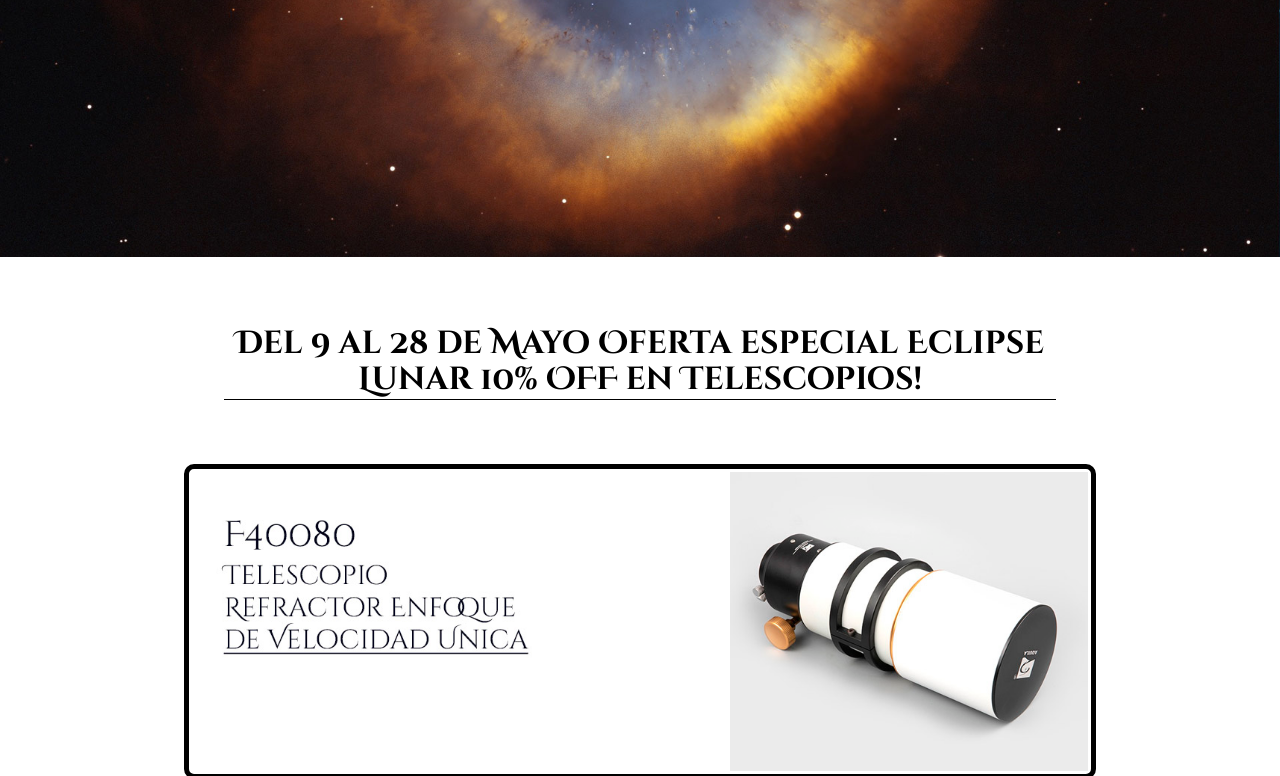
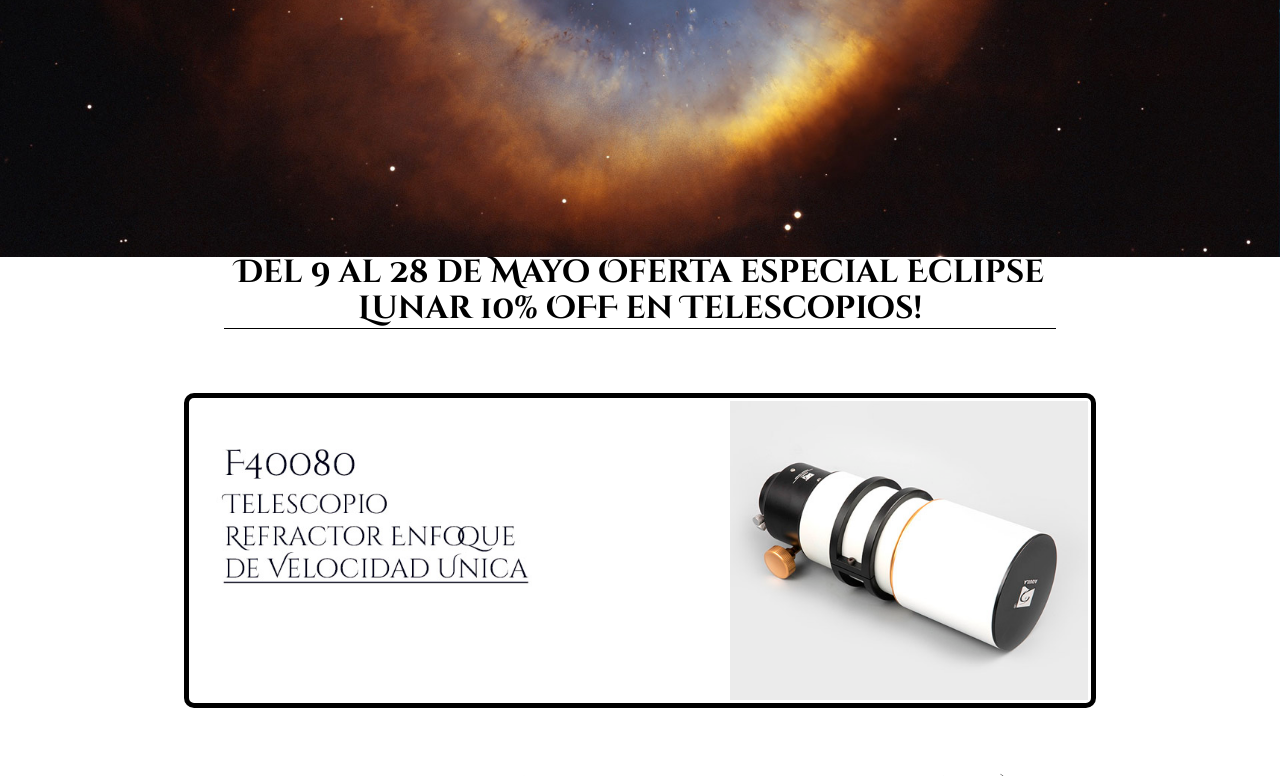
Before and after one commit to BenGPesoa/Andes, a plain HTML site: page inicio.html in a window 1280 px wide. Shown: the part 183-959 px from the top of the page. Drawn offline with nearby package versions, Linux system fonts and the light colour scheme; a web font is replaced by a local one.

Commit message:
cambios en header

```diff
--- a/css/andes.css
+++ b/css/andes.css
@@ -76,12 +76,16 @@ nav ul li a:hover {
 
 .banner {
     width: 100%;
-    height: auto;
+    height: 200px;
     margin: 0;
+    display: block;
+    box-sizing: border-box;
+    padding: 0;
 }
 
 .banner img {
     max-width: 100%;
+
 }
 
 html.sr .load-hidden {
--- a/inicio.html
+++ b/inicio.html
@@ -48,7 +48,7 @@
         </ul>
     </nav>
     <div class="banner">
-        <img src="img/inner-banner.jpg" alt="">
+        <img src="img/inner-banner.jpg" alt="banner">
     </div>
 
     <div class="texto">
```
